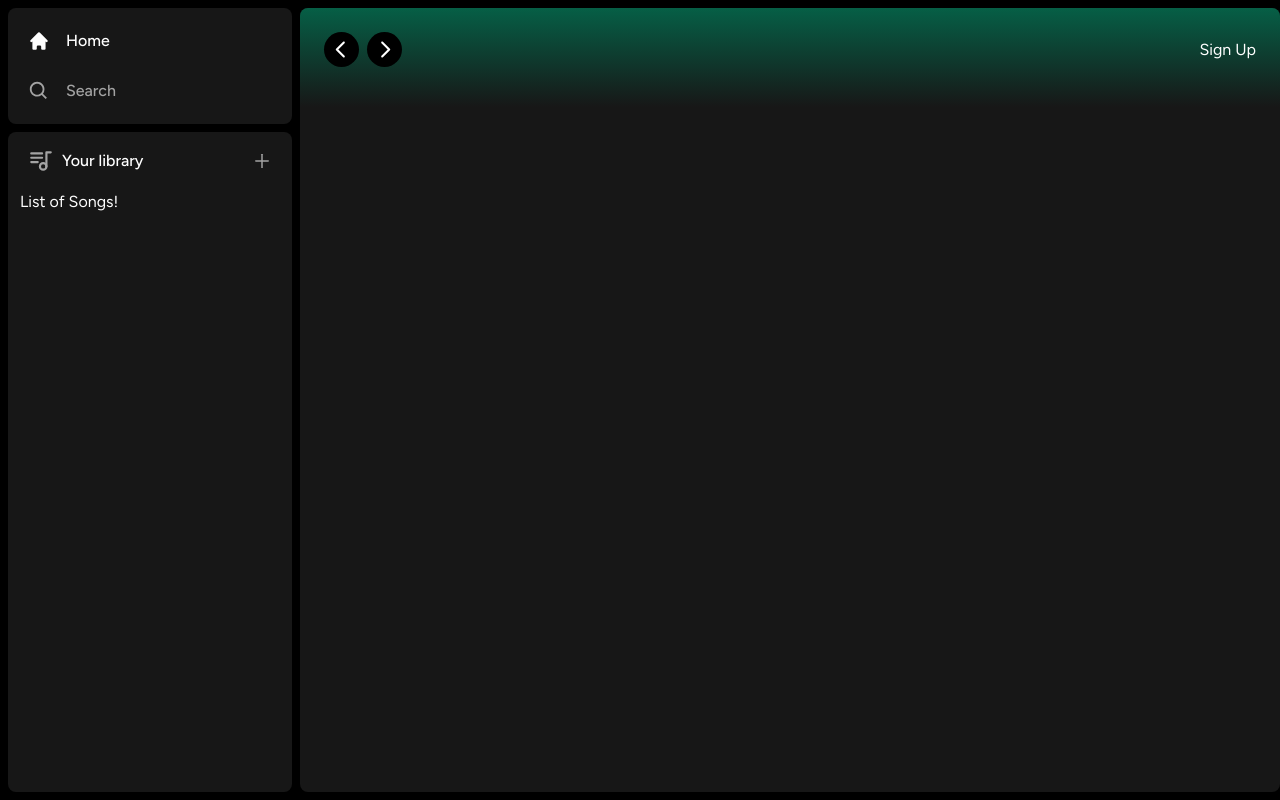
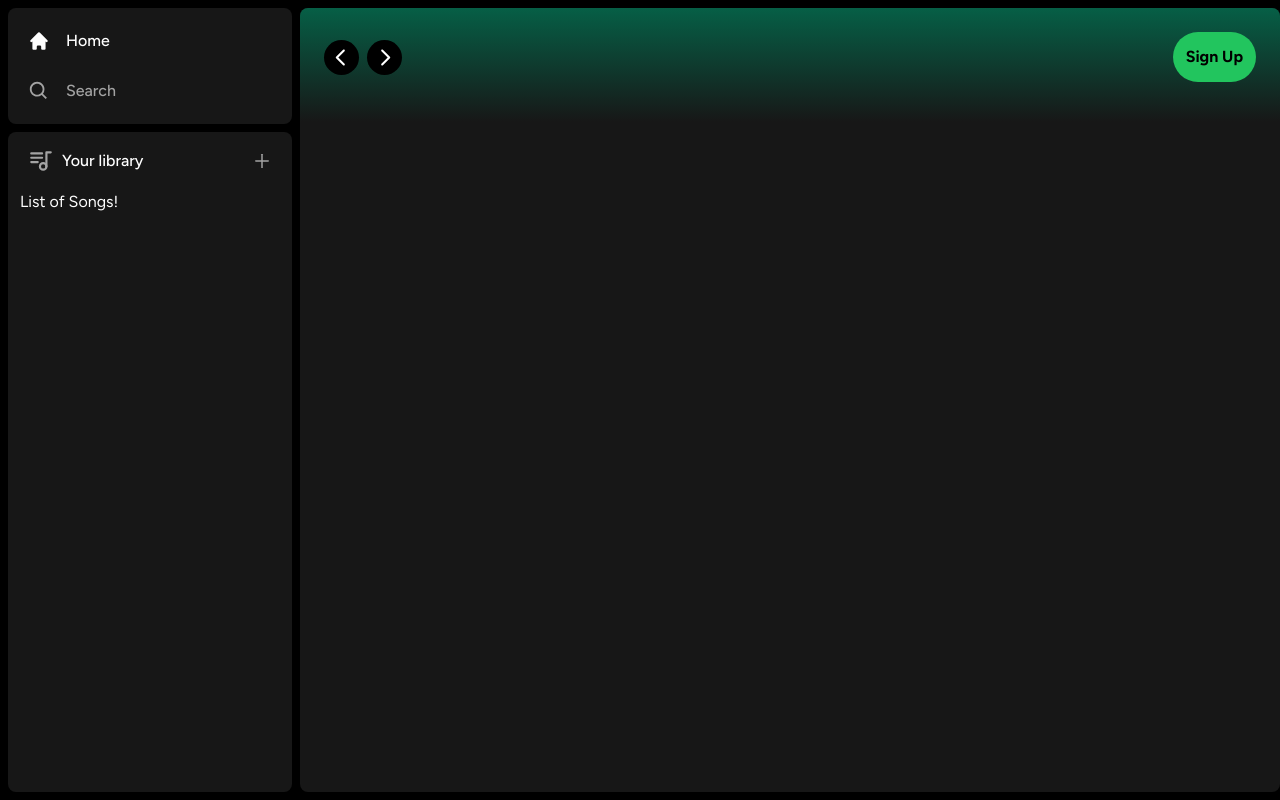
Before and after one commit to jernber/next-spotify-application, a Next.js app in the folder spotify-clone/: page / in a window 1280 px wide. Built offline with nearby package versions, Linux system fonts and the light colour scheme.

Commit message:
finished button component

```diff
--- a/spotify-clone/components/Button.tsx
+++ b/spotify-clone/components/Button.tsx
@@ -14,7 +14,7 @@
 }, ref) => {
     return (
         <button type={type}
-        className={twMerge("w-full rounded-full ")}>
+        className={twMerge("w-full rounded-full bg-green-500 border border-transparent px-3 py-3 disabled:cursor-not-allowed disabled:opacity-50 text-black font-bold hover:opacity-75 transition", className)} disabled={disabled} ref={ref}{...props}>
             {children}
         </button>
     )
```
